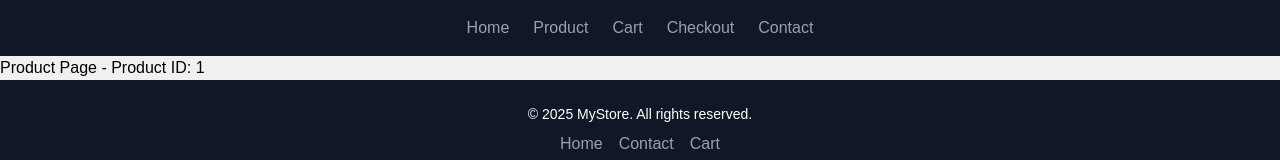
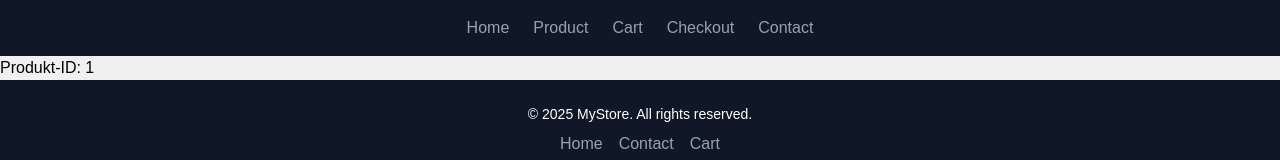
Before and after one commit to kanotten/React-Ca, a React (Vite) app: page /product/1 in a window 1280 px wide. Shown: the top 160 px of the page. Built offline with nearby package versions, Linux system fonts and the light colour scheme.

Commit message:
shows product id for each product on new page

```diff
--- a/src/pages/ProductPage.jsx
+++ b/src/pages/ProductPage.jsx
@@ -1,6 +1,9 @@
 import { useParams } from "react-router-dom";
 
-export default function ProductPage() {
+const ProductPage = () => {
   const { id } = useParams();
-  return <h1>Product Page - Product ID: {id}</h1>;
-}
+
+  return <div>Produkt-ID: {id}</div>;
+};
+
+export default ProductPage;
```
